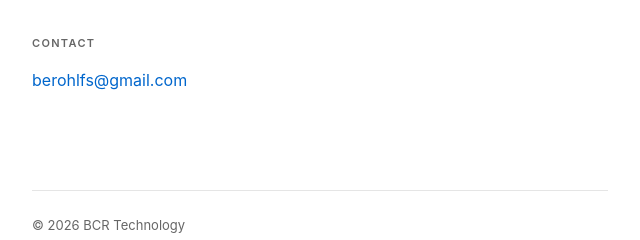
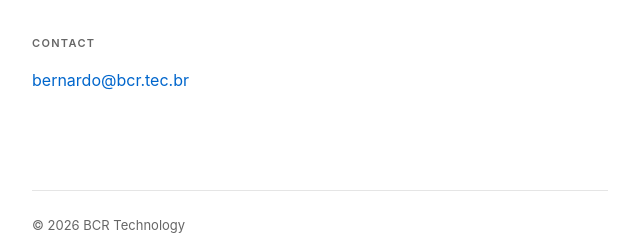
Before and after one commit to Berohlfs/bcr-technology, a plain HTML site: page index.html in a window 1280 px wide. Shown: the part 618-858 px from the top of the page, 320-960 px from the left. Drawn offline with Linux system fonts and the light colour scheme.

Commit message:
update email

```diff
--- a/index.html
+++ b/index.html
@@ -59,7 +59,7 @@
     <section>
       <h2 data-lang="en">Contact</h2>
       <h2 data-lang="pt">Contato</h2>
-      <p><a href="mailto:berohlfs@gmail.com">berohlfs@gmail.com</a></p>
+      <p><a href="mailto:bernardo@bcr.tec.br">bernardo@bcr.tec.br</a></p>
     </section>
 
     <footer>
```
Also changed, not shown: 1 other file.
